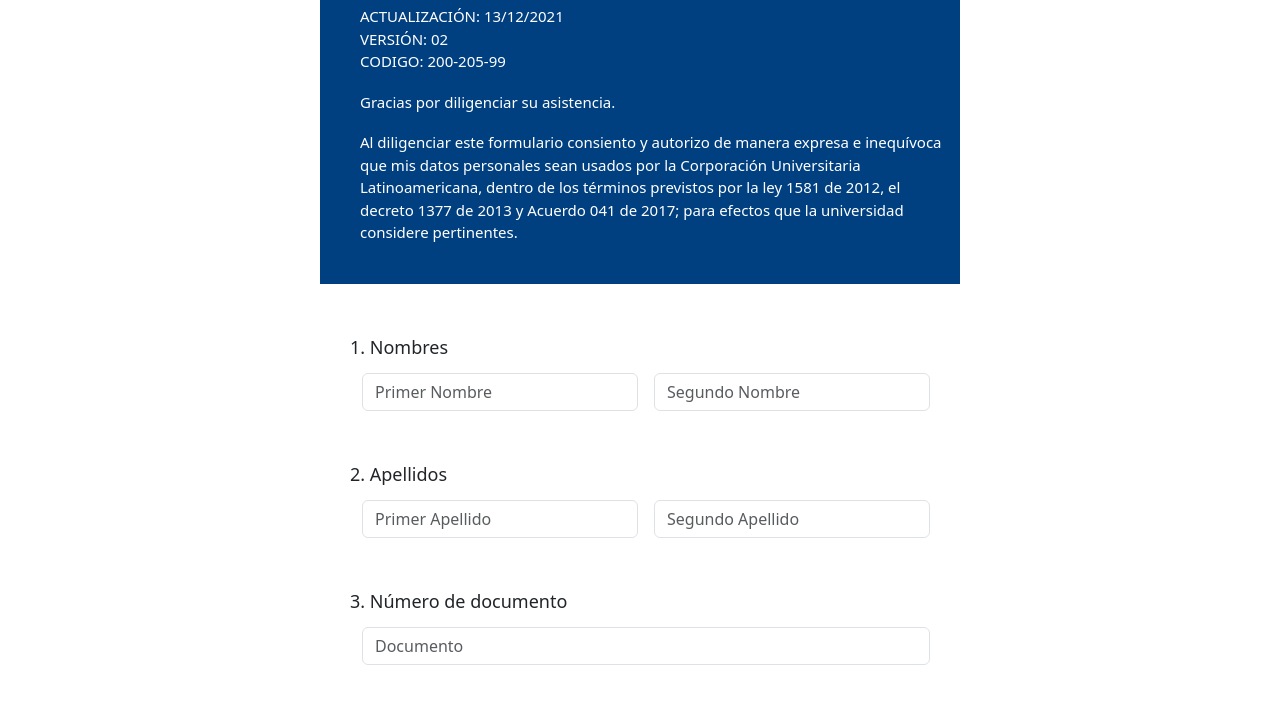
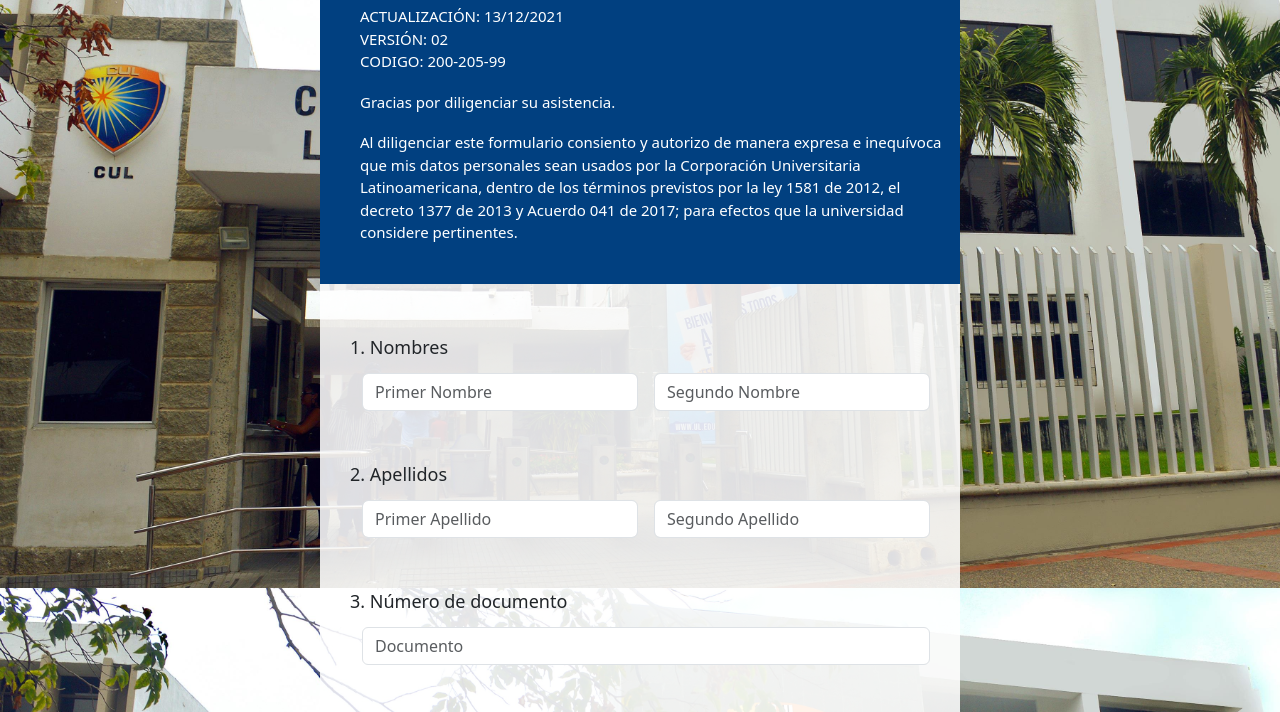
Before and after one commit to JuanArmella/Proyecto-CUL, a plain HTML site: page html/formulario.html in a window 1280 px wide. Shown: the part 293-1005 px from the top of the page. Drawn offline with nearby package versions, Linux system fonts and the light colour scheme.

Commit message:
Actualizacion definitiva 2

```diff
--- a/styles/formulario.css
+++ b/styles/formulario.css
@@ -1,5 +1,5 @@
 .body{
-    background-image: url(../imgs/cul_entrada.jpg);
+    background-image: url(../img/cul_entrada.jpg);
     background-position: center;
     background-size: cover;
     background-repeat: no-repeat;
```
